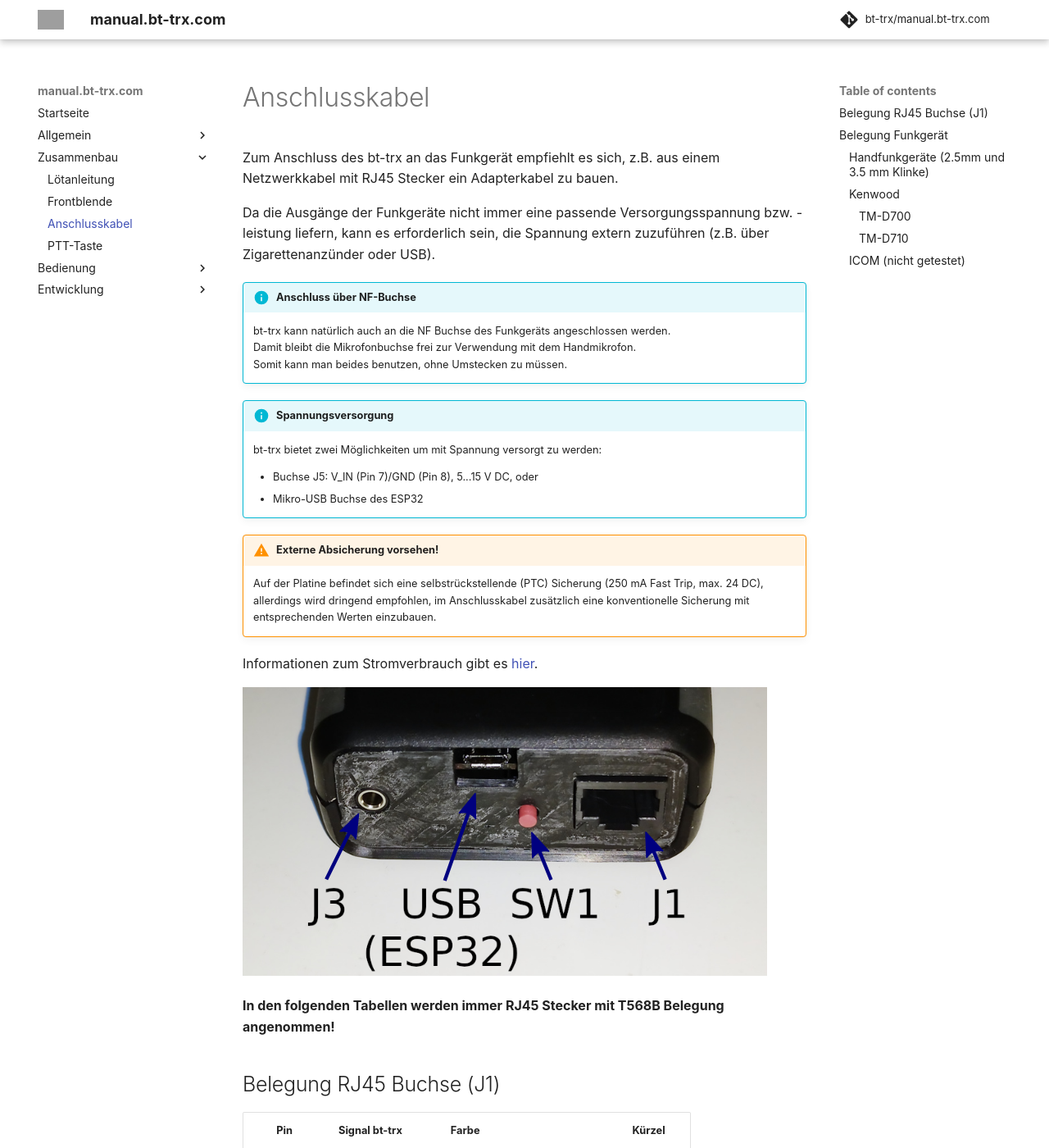
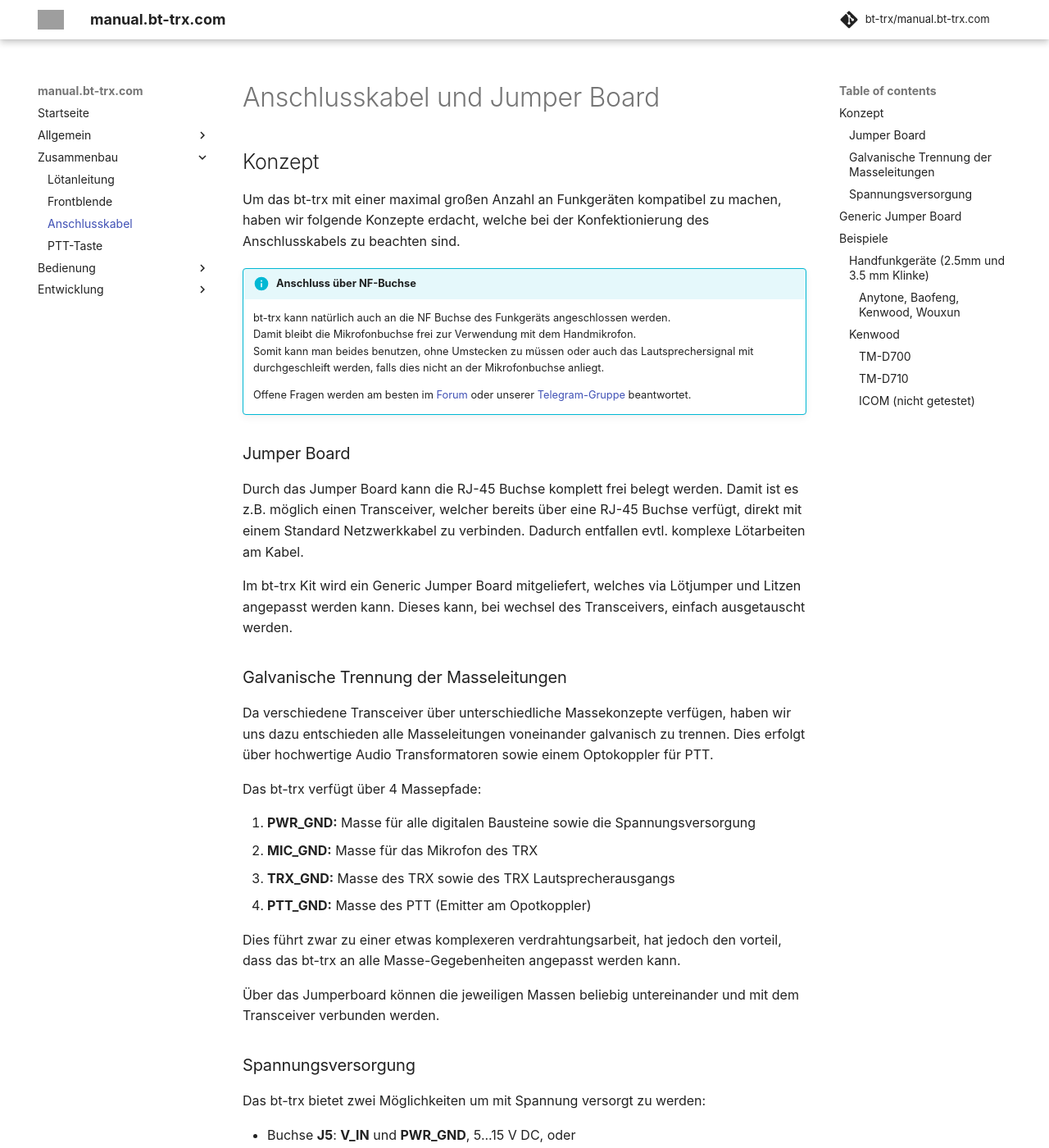
Before and after one commit to bt-trx/manual.bt-trx.com, an MkDocs documentation site: the page built from docs/20_Zusammenbau/Anschlusskabel.md, in a window 1280 px wide and 1400 px high. Shown: the whole window at 82% size. Built offline with MkDocs 1.6.1 and Material for MkDocs 9.7.7, drawn with Linux system fonts in a browser that asks for light colours; comment, search, counter and statistics services are not loaded; some of the changed text lies outside the part shown; grey boxes are pictures that could not be loaded.

Commit message:
Adapted Anschlusskabel.md to v5.0

```diff
--- a/docs/20_Zusammenbau/Anschlusskabel.md
+++ b/docs/20_Zusammenbau/Anschlusskabel.md
@@ -1,24 +1,59 @@
-# Anschlusskabel
+# Anschlusskabel und Jumper Board
 
-Zum Anschluss des bt-trx an das Funkgerät empfiehlt es sich, z.B. aus einem
-Netzwerkkabel mit RJ45 Stecker ein Adapterkabel zu bauen.
+## Konzept
 
-Da die Ausgänge der Funkgeräte nicht immer eine passende Versorgungsspannung
-bzw. -leistung liefern, kann es erforderlich sein, die Spannung extern
-zuzuführen (z.B. über Zigarettenanzünder oder USB).
+Um das bt-trx mit einer maximal großen Anzahl an Funkgeräten kompatibel zu machen,
+haben wir folgende Konzepte erdacht, welche bei der Konfektionierung des Anschlusskabels
+zu beachten sind.
 
 !!! info "Anschluss über NF-Buchse"
-    bt-trx kann natürlich auch an die NF Buchse des Funkgeräts angeschlossen
-    werden.
-    Damit bleibt die Mikrofonbuchse frei zur Verwendung mit dem
-    Handmikrofon.
-    Somit kann man beides benutzen, ohne Umstecken zu müssen.
+    bt-trx kann natürlich auch an die NF Buchse des Funkgeräts angeschlossen werden.
+    Damit bleibt die Mikrofonbuchse frei zur Verwendung mit dem Handmikrofon.
+    Somit kann man beides benutzen, ohne Umstecken zu müssen oder auch das Lautsprechersignal
+    mit durchgeschleift werden, falls dies nicht an der Mikrofonbuchse anliegt.
 
-!!! info "Spannungsversorgung"
-    bt-trx bietet zwei Möglichkeiten um mit Spannung versorgt zu werden:
+    Offene Fragen werden am besten im [Forum](https://forum.bt-trx.com/) oder unserer [Telegram-Gruppe](https://t.me/bttrxcom) beantwortet.
 
-    - Buchse J5: V_IN (Pin 7)/GND (Pin 8), 5...15 V DC, oder
-    - Mikro-USB Buchse des ESP32
+### Jumper Board
+
+Durch das Jumper Board kann die RJ-45 Buchse komplett frei belegt werden. Damit
+ist es z.B. möglich einen Transceiver, welcher bereits über eine RJ-45 Buchse verfügt,
+direkt mit einem Standard Netzwerkkabel zu verbinden. Dadurch entfallen evtl. komplexe
+Lötarbeiten am Kabel.
+
+Im bt-trx Kit wird ein Generic Jumper Board mitgeliefert, welches via Lötjumper und
+Litzen angepasst werden kann. Dieses kann, bei wechsel des Transceivers, einfach ausgetauscht
+werden.
+
+### Galvanische Trennung der Masseleitungen
+
+Da verschiedene Transceiver über unterschiedliche Massekonzepte verfügen, haben wir
+uns dazu entschieden alle Masseleitungen voneinander galvanisch zu trennen. Dies
+erfolgt über hochwertige Audio Transformatoren sowie einem Optokoppler für PTT.
+
+Das bt-trx verfügt über 4 Massepfade:
+
+1. **PWR_GND:** Masse für alle digitalen Bausteine sowie die Spannungsversorgung
+2. **MIC_GND:** Masse für das Mikrofon des TRX
+3. **TRX_GND:** Masse des TRX sowie des TRX Lautsprecherausgangs
+4. **PTT_GND:** Masse des PTT (Emitter am Opotkoppler)
+
+Dies führt zwar zu einer etwas komplexeren verdrahtungsarbeit, hat
+jedoch den vorteil, dass das bt-trx an alle Masse-Gegebenheiten angepasst werden kann.
+
+Über das Jumperboard können die jeweiligen Massen beliebig untereinander und mit dem Transceiver
+verbunden werden.
+
+### Spannungsversorgung
+
+Das bt-trx bietet zwei Möglichkeiten um mit Spannung versorgt zu werden:
+
+- Buchse **J5**: **V_IN** und **PWR_GND**, 5...15 V DC, oder
+- Mikro-USB Buchse des ESP32
+
+Manche Funkgeräte verfügen über einen Versorgungsspannungsausgang mit ausreichender Spannung
+und Leistung. Falls nein, kann es erforderlich sein, die Spannung extern
+zuzuführen (z.B. über Zigarettenanzünder oder USB).
 
 !!! warning "Externe Absicherung vorsehen!"
     Auf der Platine befindet sich eine selbstrückstellende (PTC) Sicherung (250 mA Fast Trip, max. 24 DC),
@@ -27,98 +62,123 @@
 
 Informationen zum Stromverbrauch gibt es [hier](../../10_Allgemein/Stromverbrauch).
 
-![Übersicht der Anschlüsse](bt-trx_connectors.png)
+## Generic Jumper Board
 
-**In den folgenden Tabellen werden immer RJ45 Stecker mit T568B Belegung angenommen!**
+Das Generic Jumper Board verfügt über Lötaugen und Löt Jumper zur individuellen Anpassung.
 
-## Belegung RJ45 Buchse (J1)
+![Generic Jumper Board](jumperboard.png)
 
-| Pin | Signal bt-trx | Farbe       | Kürzel |
-|:---:|---------------|-------------|:------:|
-| 1   | CAT_TX        | orange/weiß | o      |
-| 2   | AUDIO_IN_B    | orange      | O      |
-| 3   | CAT_RX        | grün/weiß   | g      |
-| 4   | AUDIO_IN_A    | blau        | B      |
-| 5   | PTT           | blau/weiß   | b      |
-| 6   | AUDIO_OUT     | grün        | G      |
-| 7   | V_IN (5...15 V DC) | braun/weiß  | br     |
-| 8   | GND           | braun       | BR     |
-| | | Farbkodierung: EIA/TIA 568B          | |
+Auf der linken Seite befinden sich die Pins zum bt-trx, auf der rechten zum RJ-45 **J1**.
 
-![RJ45 Pinnummerierung](bt-trx_rj45_pinnumbering.png)
+!!! info "Pinnummerierung J1"
+    Die Pinnummerierung des RJ-45 Steckers entspricht dem **T568B** Standard, wie er auch in der Netzwerktechnik
+    verwendet wird. Einige Transceiver ensprechen jedoch nicht diesem Standard und haben eine gespiegelte
+    Pinnummerierung. Bitte bei der Konfektionierung beachten
+    ![RJ45 Pinnummerierung](bt-trx_rj45_pinnumbering.png)
 
-## Belegung Funkgerät
+Mittig auf der Oberseite sind vier miteinander verbundenen Lötaugen (weißes quadrat) integirert, welche
+zur einfacheren Verbindung der Masseleitungen verwedet werden können.
 
-Hier ist eine Sammlung der Steckerbelegungen diverser Funkgeräte und der
-entsprechenden Signale des bt-trx.
+Die Lötjumper dienen zur schnellen 1:1 Durchkontaktierung, falls eh ein Kabel extra angefertigt werden muss.
+Die Anordung ist so gestaltet, dass die twisted-pair Paare eines Netzwerkkabels *MIC + MIC_GND*, *SPK + TRX_GND* sowie
+*V_IN + PWR_GND* ensprechen.
+
+## Beispiele
+
+!!! info "Grafische Darstellung des Generic Jumper Boards"
+    Die mit z.B. Litze zu verbindenden Lötaugen sind durch farbige Linien dargestellt.
+    Zu verbindende Lötjumper sind durch magentafarbene Punkte gekennzeichnet.
+
 
 ### Handfunkgeräte (2.5mm und 3.5 mm Klinke)
 
-z.B. Anytone, Baofeng, Kenwood, Wouxun
+#### Anytone, Baofeng, Kenwood, Wouxun
 
-| Kontakt       | Signal   | Farbe Stecker J5 | Signal bt-trx |
-|---------------|----------|:-----:|---------------|
-| 3.5 mm Tip    | +5V      | --    | --            |
-| 3.5 mm Ring   | MIC+     | G     | AUDIO_OUT     |
-| 3.5 mm Sleeve | MIC-/PTT | b     | PTT           |
-| 2.5 mm Tip    | SPK+     | B     | AUDIO_IN_A    |
-| 2.5 mm Ring   | Prog     | --    | --            |
-| 2.5 mm Sleeve | SPK-/PTT | BR    | GND           |
+![Bedrahtung Generic Jumper Board](jumperboard_kenwood.png)
 
-Die Spannungsversorgung des bt-trx (br (+)/BR (-)) muss extern zugeführt werden oder
-über USB erfolgen.
+**Belegung des RJ-45 Steckers J1 unter Verwendung eines Netwerkkabels:**
+![Belegung J1](rj45_kenwood.png)
+
+| Kontakt           | Signal   | Belegung J1 | Signal bt-trx |
+|-------------------|----------|-------------|---------------|
+| 3.5 mm Tip        | +5V      | --          | --            |
+| 3.5 mm Ring       | MIC+     | 4           | MIC           |
+| 3.5 mm Sleeve     | MIC-/PTT | 5           | PTT           |
+| 2.5 mm Tip        | SPK+     | 6           | SPK           |
+| 2.5 mm Ring       | Prog     | --          | --            |
+| 2.5 mm Sleeve     | SPK-/PTT | 3           | TRX_GND, PTT_GND, MIC_GND |
+| Fahrzeugstecker + | 12V      | 1           | V_IN          |
+| Fahrzeugstecker - | GND      | 2           | PWR_GND       |
 
 **Beispiel für ein Adapterkabel mit Klinkenstecker**
 ![Beispiel Adapterkabel mit Klinkenstecker](Adapter_Klinke_640.jpg)
+
 
 ### Kenwood
 
 #### TM-D700
 
-| Pin | Farbe | TM-D700             | Farbe Stecker J5 | Signal bt-trx |
-|:---:|:-----:|---------------------|:-----:|---------------|
-| 1   | o     | DWN                 | --    | --            |
-| 2   | O     | --                  | --    | --            |
-| 3   | g     | MIC                 | G     | AUDIO_OUT     |
-| 4   | B     | GND (MIC)           | BR    | --            |
-| 5   | b     | STBY (PTT)          | b     | PTT           |
-| 6   | G     | GND                 | BR    | GND           |
-| 7   | br    | 8 V, max. 200 mA    | br    | V_IN          |
-| 8   | BR    | UP                  | --    | --            |
+![Bedrahtung Generic Jumper Board](jumperboard_TM700.png)
+
+| Pin | Signal              | Belegung J1 | Signal bt-trx |
+|:---:|---------------------|-------|---------------|
+| 1   | DWN                 | 1     | --            |
+| 2   | --                  | 2     | --            |
+| 3   | MIC                 | 3     | MIC           |
+| 4   | GND (MIC)           | 4     | MIC_GND       |
+| 5   | STBY (PTT)          | 5     | PTT           |
+| 6   | GND                 | 6     | TRX_GND, PTT_GND, PWR_GND |
+| 7   | 8 V, max. 200 mA    | 7     | V_IN          |
+| 8   | UP                  | 8     | --            |
+
+Zur Verbindung des bt-trx mit dem TM-D700 kann nun ein
+Handelsübliches Netzwerkkabel verwendet werden.
 
 Die Spannungsversorgung des bt-trx erfolgt direkt über das Funkgerät.
-
-**Beispiel für ein Adapterkabel für Kenwood TM-D700**
-![Beispiel Adapterkabel mit Klinkenstecker](Adapter_TMD_640.jpg)
+Der Mikrofonstecker verfügt über keinen Lausprecherausgang. Im obigen
+Beispiel wird das Audiosignal des Transceivers **nicht** zum bt-trx
+durchgeschleift.
 
 #### TM-D710
 
-| Pin | Farbe | TM-D710             | Farbe Stecker J5 | Signal bt-trx |
-|:---:|:-----:|---------------------|:-----:|---------------|
-| 1   | o     | Keypad Serial      | --    | --            |
-| 2   | O     | --                  | --    | --            |
-| 3   | g     | MIC (600 Ohm)       | G     | AUDIO_OUT     |
-| 4   | B     | GND (MIC)           | BR    | --            |
-| 5   | b     | PTT                 | b     | PTT           |
-| 6   | G     | GND                 | BR    | GND           |
-| 7   | br    | 8 V, max. 100 mA    | --    | --            |
-| 8   | BR    | --                  | --    | --            |
+![Bedrahtung Generic Jumper Board](jumperboard_TM710.png)
+
+| Pin | Signal              | Belegung J1 | Signal bt-trx |
+|:---:|---------------------|-------------|---------------|
+| 1   | Keypad Serial       | --          | --            |
+| 2   | --                  | --          | --            |
+| 3   | MIC                 | 3           | MIC           |
+| 4   | GND (MIC)           | 4           | MIC_GND       |
+| 5   | PTT                 | 5           | PTT           |
+| 6   | GND                 | 6           | TRX_GND, PTT_GND |
+| 7   | 8 V, max. 100 mA    | --          | V_IN          |
+| 8   | UP                  | --          | --            |
+| Fahrzeugstecker + | 12V   | 1           | V_IN          |
+| Fahrzeugstecker - | GND   | 2           | PWR_GND       |
 
 Die Spannungsversorgung des bt-trx (br (+)/BR (-)) muss extern zugeführt werden
-oder über USB erfolgen.
+oder über USB erfolgen, da die 100mA des TM-D710 nicht ausreichen. Im obigen
+Beispiel wird das Audiosignal des Transceivers **nicht** zum bt-trx
+durchgeschleift.
 
-### ICOM (nicht getestet)
+#### ICOM (nicht getestet)
 
-| Pin | Farbe | IC-7000          | Farbe Stecker J5 | Signal bt-trx |
-|:---:|:-----:|------------------|:-----:|---------------|
-| 1   | o     | +8 V, 10 mA max. | --    | --            |
-| 2   | O     | UP/DWN           | --    | --            |
-| 3   | g     | M8V SW           | --    | --            |
-| 4   | B     | PTT              | b     | PTT           |
-| 5   | b     | GND (MIC)        | BR    | GND           |
-| 6   | G     | MIC              | G     | AUDIO_OUT     |
-| 7   | br    | GND              | BR    | GND           |
-| 8   | BR    | SQL              | --    | --            |
+![Bedrahtung Generic Jumper Board](jumperboard_ICOM.png)
+
+| Pin | Signal            |  Belegung J1 | Signal bt-trx |
+|:---:|-------------------|--------------|---------------|
+| 1   | +8 V, 10 mA max.  | --           | --            |
+| 2   | UP/DWN            | --           | --            |
+| 3   | M8V SW            | --           | --            |
+| 4   | PTT               | 4            | PTT           |
+| 5   | GND (MIC)         | 5            | MIC_GND       |
+| 6   | MIC               | 6            | MIC           |
+| 7   | GND               | 7            | TRX_GND, PTT_GND |
+| 8   | SQL               | --           | --            |
+| Fahrzeugstecker + | 12V | 1            | V_IN          |
+| Fahrzeugstecker - | GND | 2            | PWR_GND       |
 
 Die Spannungsversorgung des bt-trx (br (+)/BR (-)) muss extern zugeführt werden
-oder über USB erfolgen.
+oder über USB erfolgen, da die 10mA der ICOM Mikrofonbuchse nicht ausreichen.
+Im obigen Beispiel wird das Audiosignal des Transceivers **nicht** zum bt-trx
+durchgeschleift.
```
Also changed, not shown: docs/20_Zusammenbau/Anschlusskabel/jumperboard.png (added), docs/20_Zusammenbau/Anschlusskabel/jumperboard_ICOM.png (added), docs/20_Zusammenbau/Anschlusskabel/jumperboard_TM700.png (added), docs/20_Zusammenbau/Anschlusskabel/jumperboard_TM710.png (added), docs/20_Zusammenbau/Anschlusskabel/jumperboard_kenwood.png (added), docs/20_Zusammenbau/Anschlusskabel/rj45_kenwood.png (added).
